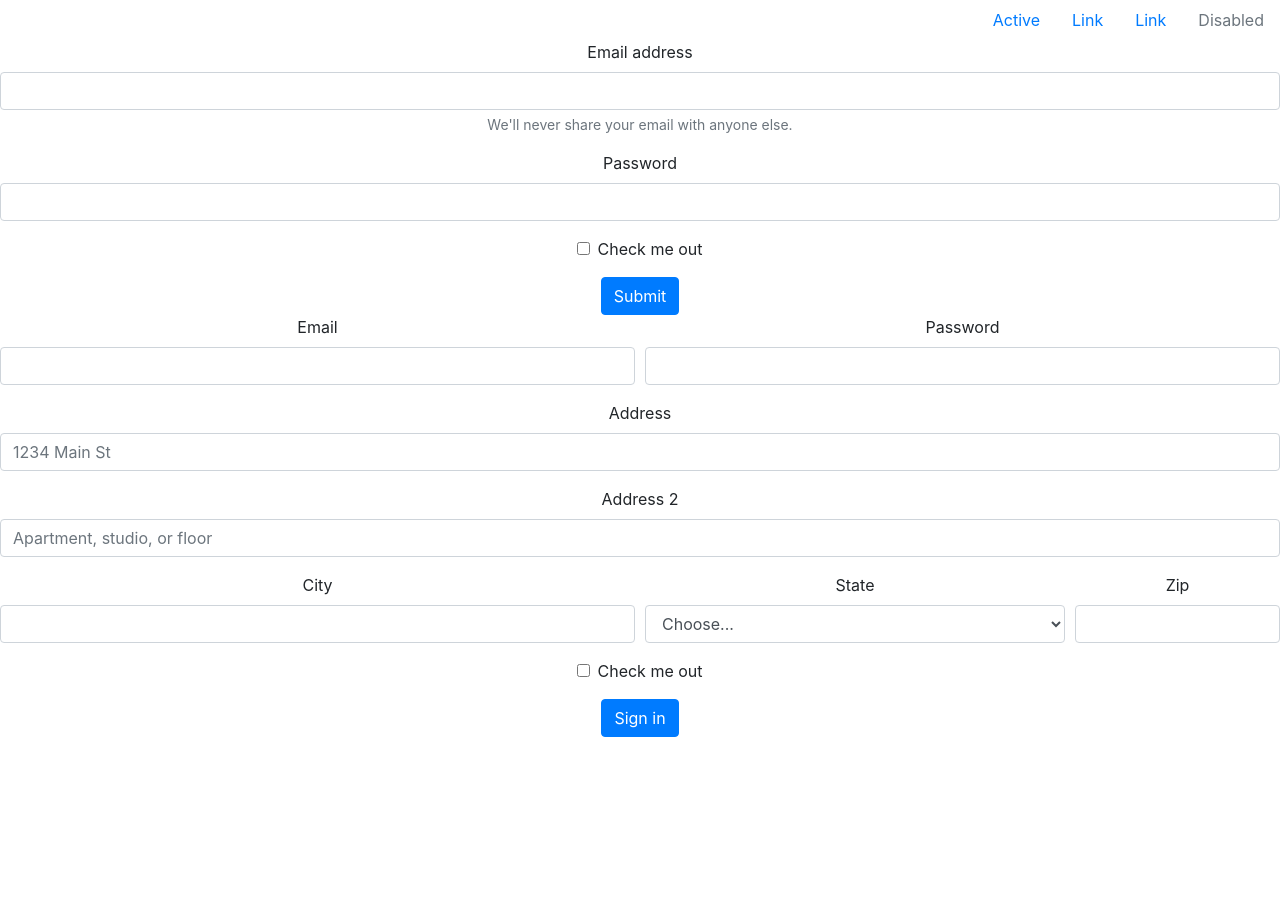
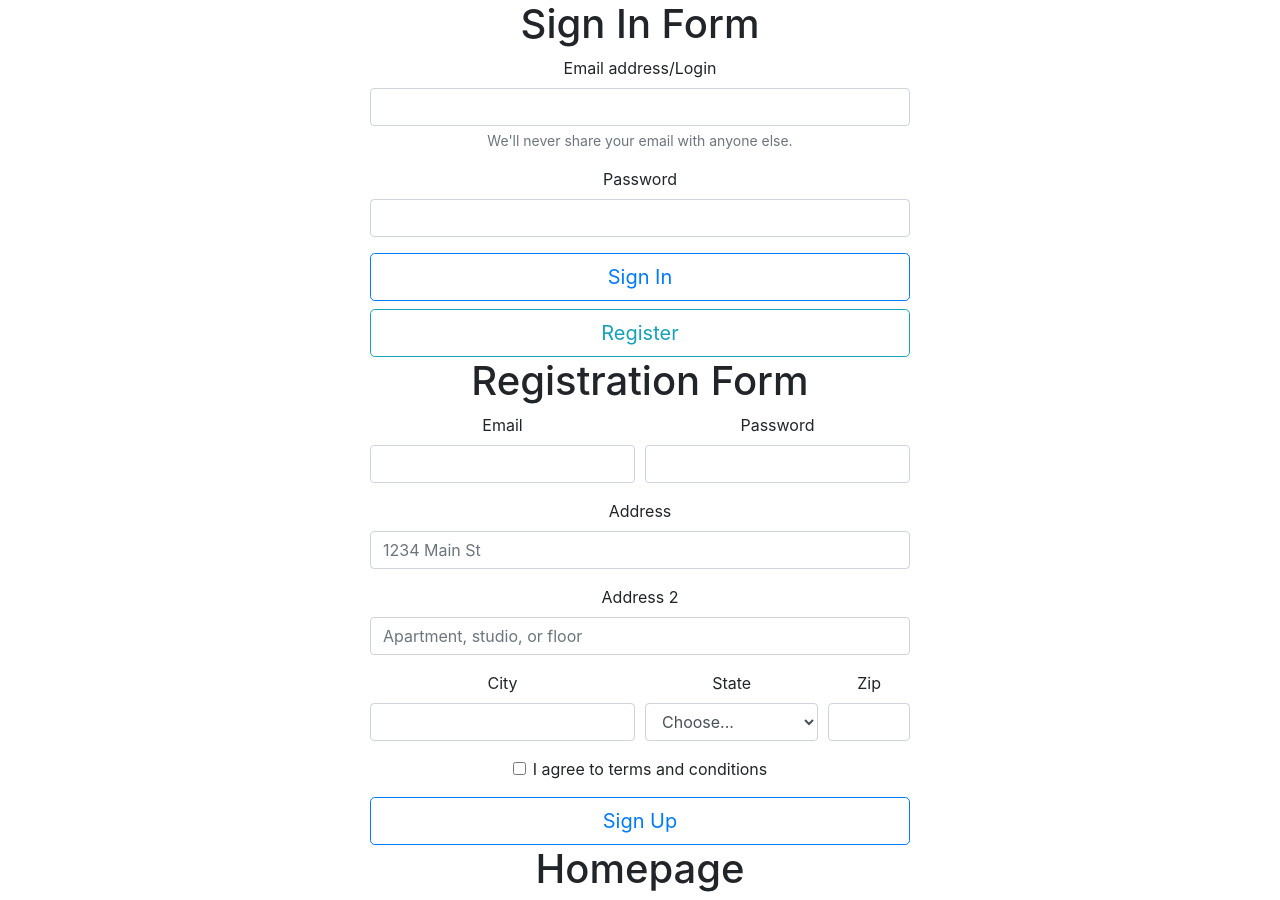
Before and after one commit to nickdvdev/codeit-project, a React (Create React App) app: page / in a window 1280 px wide. Shown: the top 900 px of the page. Before the commit the page ends 800 px from the top, so only its background shows below. Built offline with nearby package versions, Linux system fonts and the light colour scheme.

Commit message:
remove Navigation component, fix other components

```diff
--- a/src/App.js
+++ b/src/App.js
@@ -1,18 +1,32 @@
 import './App.css';
 import 'bootstrap/dist/css/bootstrap.min.css'
-import Navigation from './components/Navigation/Navigation';
 import SignInForm from './components/SignInForm/SignInForm';
 import RegistrationForm from './components/RegistrationForm/RegistrationForm';
+import Homepage from './components/Homepage/Homepage';
+import React from 'react';
 
 
-function App() {
+class App extends React.Component {
+  constructor() {
+    super();
+    this.state = {
+      route: 'signin',
+    };
+  }
+
+  onRouteChange = (route) => {
+    this.setState({ route: route });
+  };
+
+  render() {
     return (
       <div className="App">
-      <Navigation />
         <SignInForm />
         <RegistrationForm />
+        <Homepage />
       </div>
     );
   }
+}
 
 export default App;
--- /dev/null
+++ b/src/components/Homepage/Homepage.js
@@ -0,0 +1,25 @@
+import React from 'react';
+
+export default class Homepage extends React.Component {
+    render() {
+        return (
+            <div className='container'>
+                <h1>Homepage</h1>
+                <div className='row justify-content-center'>
+                    <div className='col-6'>
+                        <div className="card">
+                            <div className="card-body">
+                                This is some text within a card body.
+                            </div>
+                        </div>
+                    </div>
+                </div>
+                <div className='row justify-content-center'>
+                    <div className='col-6'>
+                        <button type="submit" className="btn btn-outline-danger btn-lg btn-block">Log out</button>
+                    </div>
+                </div>
+            </div>
+        );
+    }
+}
--- a/src/components/Navigation/Navigation.js
+++ /dev/null
@@ -1,22 +0,0 @@
-import React from 'react';
-
-export default class Navigation extends React.Component {
-    render() {
-        return (
-            <ul className="nav justify-content-end">
-                <li className="nav-item">
-                    <a className="nav-link active" href="#">Active</a>
-                </li>
-                <li className="nav-item">
-                    <a className="nav-link" href="#">Link</a>
-                </li>
-                <li className="nav-item">
-                    <a className="nav-link" href="#">Link</a>
-                </li>
-                <li className="nav-item">
-                    <a className="nav-link disabled" href="#" tabindex="-1" aria-disabled="true">Disabled</a>
-                </li>
-            </ul>
-        );
-    }
-}
--- a/src/components/RegistrationForm/RegistrationForm.js
+++ b/src/components/RegistrationForm/RegistrationForm.js
@@ -3,52 +3,59 @@ import React from 'react';
 export default class RegistrationForm extends React.Component {
     render() {
         return (
+            <div className='container'>
+                <h1>Registration Form</h1>
+                <div className='row justify-content-center'>
+                    <div className='col-6'>
                         <form>
-                <div class="form-row">
-                    <div class="form-group col-md-6">
-                        <label for="inputEmail4">Email</label>
-                        <input type="email" class="form-control" id="inputEmail4" />
+                            <div className="form-row">
+                                <div className="form-group col-md-6">
+                                    <label htmlFor="inputEmail4">Email</label>
+                                    <input type="email" className="form-control" id="inputEmail4" />
                                 </div>
-                    <div class="form-group col-md-6">
-                        <label for="inputPassword4">Password</label>
-                        <input type="password" class="form-control" id="inputPassword4" />
+                                <div className="form-group col-md-6">
+                                    <label htmlFor="inputPassword4">Password</label>
+                                    <input type="password" className="form-control" id="inputPassword4" />
                                 </div>
                             </div>
-                <div class="form-group">
-                    <label for="inputAddress">Address</label>
-                    <input type="text" class="form-control" id="inputAddress" placeholder="1234 Main St" />
+                            <div className="form-group">
+                                <label htmlFor="inputAddress">Address</label>
+                                <input type="text" className="form-control" id="inputAddress" placeholder="1234 Main St" />
                             </div>
-                <div class="form-group">
-                    <label for="inputAddress2">Address 2</label>
-                    <input type="text" class="form-control" id="inputAddress2" placeholder="Apartment, studio, or floor" />
+                            <div className="form-group">
+                                <label htmlFor="inputAddress2">Address 2</label>
+                                <input type="text" className="form-control" id="inputAddress2" placeholder="Apartment, studio, or floor" />
                             </div>
-                <div class="form-row">
-                    <div class="form-group col-md-6">
-                        <label for="inputCity">City</label>
-                        <input type="text" class="form-control" id="inputCity" />
+                            <div className="form-row">
+                                <div className="form-group col-md-6">
+                                    <label htmlFor="inputCity">City</label>
+                                    <input type="text" className="form-control" id="inputCity" />
                                 </div>
-                    <div class="form-group col-md-4">
-                        <label for="inputState">State</label>
-                        <select id="inputState" class="form-control">
+                                <div className="form-group col-md-4">
+                                    <label htmlFor="inputState">State</label>
+                                    <select id="inputState" className="form-control">
                                         <option selected>Choose...</option>
                                         <option>...</option>
                                     </select>
                                 </div>
-                    <div class="form-group col-md-2">
-                        <label for="inputZip">Zip</label>
-                        <input type="text" class="form-control" id="inputZip" />
+                                <div className="form-group col-md-2">
+                                    <label htmlFor="inputZip">Zip</label>
+                                    <input type="text" className="form-control" id="inputZip" />
                                 </div>
                             </div>
-                <div class="form-group">
-                    <div class="form-check">
-                        <input class="form-check-input" type="checkbox" id="gridCheck" />
-                        <label class="form-check-label" for="gridCheck">
-                            Check me out
+                            <div className="form-group">
+                                <div className="form-check">
+                                    <input className="form-check-input" type="checkbox" id="gridCheck" />
+                                    <label className="form-check-label" htmlFor="gridCheck">
+                                        I agree to terms and conditions
                                     </label>
                                 </div>
                             </div>
-                <button type="submit" class="btn btn-primary">Sign in</button>
+                            <button type="submit" className="btn btn-outline-primary btn-lg btn-block">Sign Up</button>
                         </form>
+                    </div>
+                </div>
+            </div>
         );
     }
 }
--- a/src/components/SignInForm/SignInForm.js
+++ b/src/components/SignInForm/SignInForm.js
@@ -2,10 +2,15 @@ import React from 'react';
 
 export default class SignInForm extends React.Component {
 	render() {
+		const { onRouteChange } = this.props;
 		return (
+			<div className='container'>
+				<div className='row justify-content-center'>
+					<div className='col-6'>
+						<h1>Sign In Form</h1>
 						<form>
 							<div class='form-group'>
-					<label for='exampleInputEmail1'>Email address</label>
+								<label for='exampleInputEmail1'>Email address/Login</label>
 								<input
 									type='email'
 									class='form-control'
@@ -24,16 +29,16 @@ export default class SignInForm extends React.Component {
 									id='exampleInputPassword1'
 								/>
 							</div>
-				<div class='form-group form-check'>
-					<input type='checkbox' class='form-check-input' id='exampleCheck1' />
-					<label class='form-check-label' for='exampleCheck1'>
-						Check me out
-					</label>
-				</div>
-				<button type='submit' class='btn btn-primary'>
-					Submit
+							<button type='submit' class='btn btn-outline-primary btn-lg btn-block'>
+								Sign In
+							</button>
+							<button type='submit' class='btn btn-outline-info btn-lg btn-block'>
+								Register
 							</button>
 						</form>
+					</div>
+				</div>
+			</div>
 		);
 	}
 }
```
Lines whose indentation alone changed are shown as unchanged.
